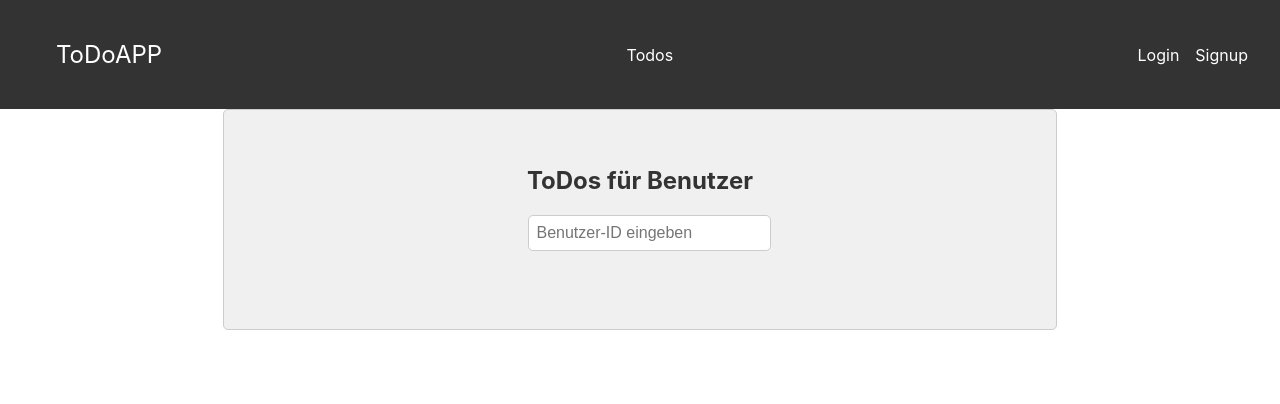
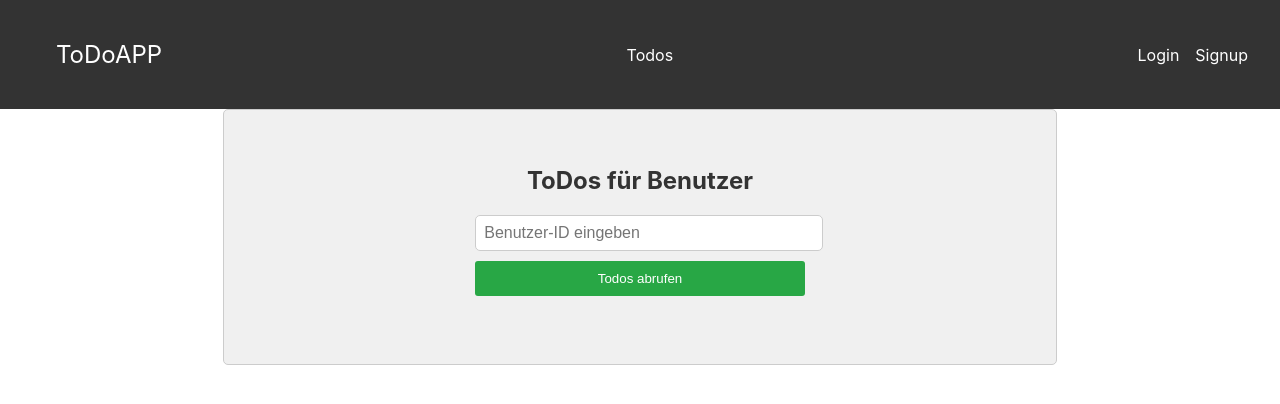
Before and after one commit to akocerke/frontend-zu-my-first-express-api, a React (Create React App) app: page /user-todos/1 in a window 1280 px wide. Shown: the top 404 px of the page. Built offline with nearby package versions, Linux system fonts and the light colour scheme.

Commit message:
Button eingefügt zur DB abfrage

```diff
--- a/src/Pages/Todo/UserTodos.js
+++ b/src/Pages/Todo/UserTodos.js
@@ -1,4 +1,4 @@
-import React, { useState, useEffect } from 'react';
+import React, { useState } from 'react';
 import Content from '../../Layout/Content/Content';
 import styles from './UserTodos.module.css';
 
@@ -6,12 +6,6 @@ const UserTodos = () => {
   const [todos, setTodos] = useState([]);
   const [userIdInput, setUserIdInput] = useState('');
   const [error, setError] = useState(null);
-
-  useEffect(() => {
-    if (userIdInput.trim() !== '') {
-      fetchUserTodos(userIdInput);
-    }
-  }, [userIdInput]);
 
   const fetchUserTodos = async (userId) => {
     try {
@@ -32,6 +26,12 @@ const UserTodos = () => {
     setUserIdInput(e.target.value);
   };
 
+  const handleFetchUserTodos = () => {
+    if (userIdInput.trim() !== '') {
+      fetchUserTodos(userIdInput);
+    }
+  };
+
   return (
     <Content>
       <div className={styles.todo}>
@@ -43,6 +43,7 @@ const UserTodos = () => {
             value={userIdInput}
             onChange={handleUserIdInputChange}
           />
+          <button onClick={handleFetchUserTodos}>Todos abrufen</button>
         </div>
         {error && <p>{error}</p>}
         <ul className={styles.todoList}>
```
